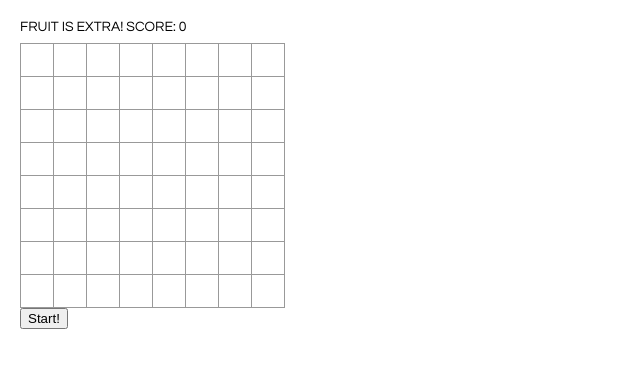
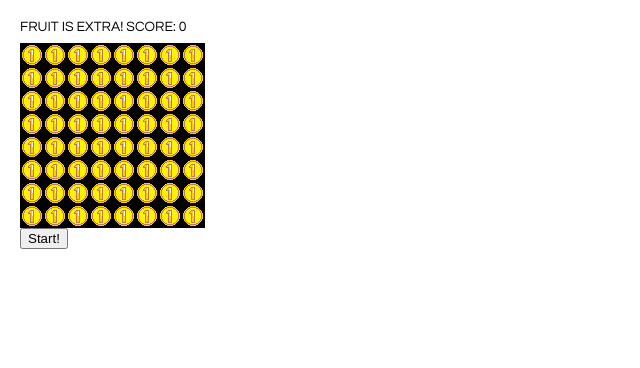
Before and after one commit to spencerduncan/extrafruit, a React app: page / in a window 1280 px wide. Shown: the whole page, without its empty margins (0-640 px from the left). Built offline with nearby package versions, Linux system fonts and the light colour scheme.

Commit message:
Oh god, there's fruit everywhere.

```diff
--- a/src/index.css
+++ b/src/index.css
@@ -19,22 +19,22 @@ body {
 
   .square {
     background: rgb(255, 255, 255);
-    border: 1px solid #999;
+    border: 0px solid #999;
     float: left;
     font-size: 20px;
     font-weight: bold;
     line-height: 34px;
-    height: 34px;
+    height: 24px;
     margin-right: -1px;
     margin-top: -1px;
     padding: 0;
     text-align: center;
-    width: 34px;
+    width: 24px;
   }
 
   .square:focus {
-    outline: thick ridge gold;
-    outline-offset: -5px;
+    outline: ridge greenyellow;
+    outline-offset: -3px;
   }
 
   .kbd-navigation .square:focus {
--- a/src/index.js
+++ b/src/index.js
@@ -6,7 +6,7 @@ class Square extends React.Component {
     render() {
       return (
         <button className="square" style={this.props.style} onClick={() => this.props.onClick()}>
-            {this.props.value}
+            <img src={colorToImage(this.props.style['backgroundColor'])} />
         </button>
       );
     }
@@ -33,7 +33,7 @@ class Row extends React.Component {
 class Board extends React.Component {
     constructor(props) {
         super(props);
-        let stater = Array(100).fill('white');
+        let stater = Array(100).fill('grey');
         this.state = {
             squares: stater,
             values: Array(64).fill(null),
@@ -58,7 +58,7 @@ class Board extends React.Component {
         let points = 0;
         for (let i = 0; i<r; ++i){
             for (let j = 0; j<c-2; ++j){
-                if (( squares[i+j*c] === squares[i+(j+1)*c]) &&
+                if  ((squares[i+j*c] === squares[i+(j+1)*c]) &&
                     ( squares[i+j*c] === squares[i+(j+2)*c]) &&
                     ( squares[i+j*c] != 'black' )){
                     match[i+j*c] = 1;
@@ -240,6 +240,19 @@ class Board extends React.Component {
       let index = Math.floor(Math.random()*colors.length)
       return colors[index]
   }
+
+  function colorToImage(color){
+      const colorMap = {'red': 'img/apple.png',
+                        'orange': 'img/strawberry.png',
+                        'yellow': 'img/cherry.png',
+                        'green': 'img/grape.png',
+                        'blue':'img/kiwi.png',
+                        'purple':'img/orange.png',
+                        'white':'img/watermelon.png',
+                        'grey':'img/coin.png'
+                        };
+       return colorMap[color];
+  }
   // ========================================
 
   ReactDOM.render(
```
Also changed, not shown: public/img/apple.png, 1 other file.
